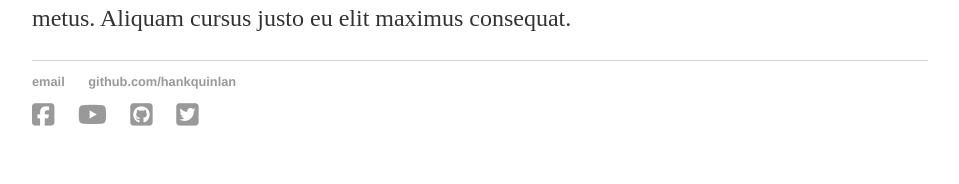
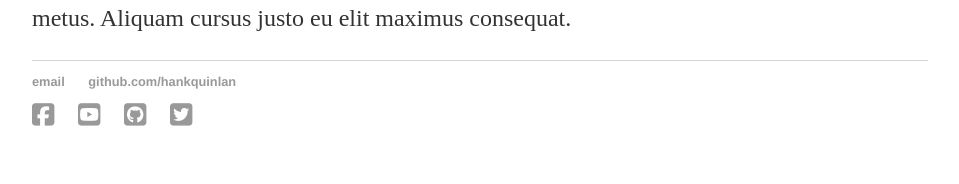
Before and after one commit to pedrocostaferreira/pedrocostaferreira.github.io, a Jekyll site: the page built from _posts/2016-06-09-post-teste.md, in a window 1280 px wide. Shown: the part 828-1012 px from the top of the page, without its empty margins (160-1119 px from the left). Built offline with Jekyll 4.4.1, drawn with Linux system fonts in a browser that asks for light colours; nearby versions of some CDN libraries; library files that are not in the unit come from our copies.

Commit message:
Update default.html

```diff
--- a/_layouts/default.html
+++ b/_layouts/default.html
@@ -34,7 +34,7 @@
 
 			<ul>
 				<li><a href="https://www.facebook.com/fgv.ibre/"><i class="fa fa-facebook-square fa-2x" aria-hidden="true"></i></a></li>
-				<li><a href="https://www.youtube.com/user/fgvtv"><i class="fa fa-youtube-play fa-2x" aria-hidden="true"></i></a></li>
+				<li><a href="https://www.youtube.com/user/fgvtv"><i class="fa fa-youtube-square fa-2x" aria-hidden="true"></i></a></li>
 				<li><a href="https://github.com/pedrocostaferreira"><i class="fa fa-github-square fa-2x" aria-hidden="true"></i></a></li>
 				<li><a href="https://twitter.com/fgv"><i class="fa fa-twitter-square fa-2x" aria-hidden="true"></i></a></li>
 
```
